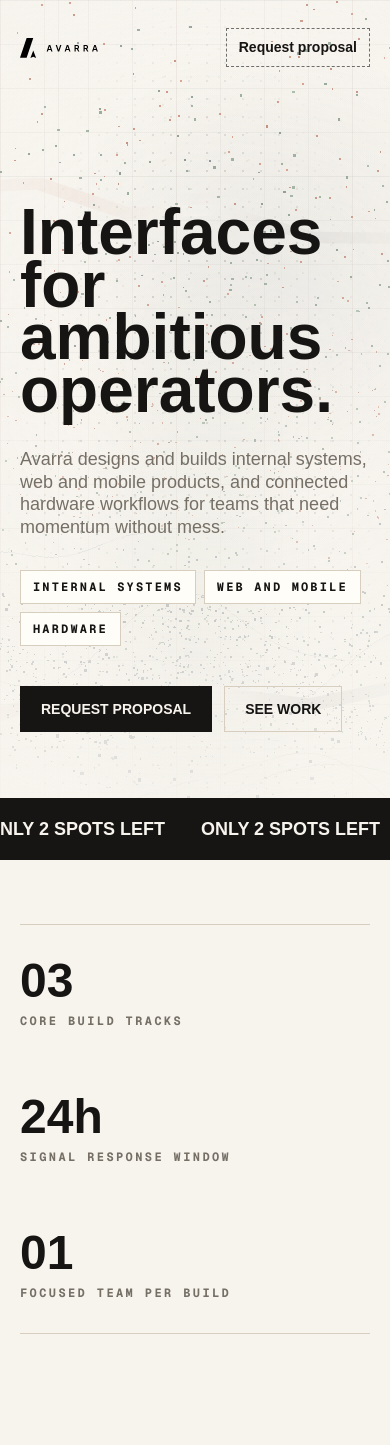
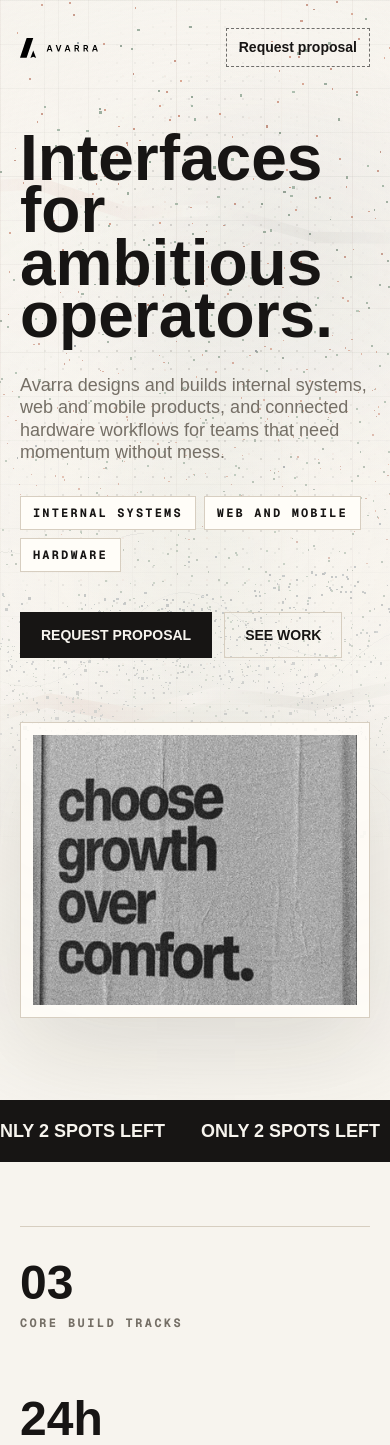
Before and after one commit to avarra/website, a Next.js app: page / in a window 390 px wide. Shown: the top 1445 px of the page. Built offline with nearby package versions, Linux system fonts and the light colour scheme.

Commit message:
Mobile fixes

```diff
--- a/src/app/page.tsx
+++ b/src/app/page.tsx
@@ -22,8 +22,8 @@ export default function Home() {
       <main>
         <section className="relative min-h-screen overflow-hidden px-5 pb-12 pt-28 sm:px-10 lg:px-16">
           <div className="absolute inset-0 bg-[radial-gradient(circle_at_58%_44%,rgba(255,253,248,0.01),rgba(247,244,238,0.1)_58%,rgba(247,244,238,0.34)_100%)]" />
-          <div className="relative z-10 mx-auto grid min-h-[calc(100vh-9rem)] max-w-7xl items-end gap-12 lg:grid-cols-[1.05fr_0.95fr]">
-            <div className="pb-20">
+          <div className="relative z-10 mx-auto grid min-h-[calc(100vh-9rem)] max-w-7xl items-end gap-6 lg:grid-cols-[1.05fr_0.95fr] lg:gap-12">
+            <div className="pb-10 lg:pb-20">
               <h1 className="mt-5 max-w-4xl text-[clamp(4rem,10vw,10.5rem)] font-black leading-[0.82] tracking-normal">
                 {content.home.hero.title}
               </h1>
@@ -56,7 +56,7 @@ export default function Home() {
               </div>
             </div>
 
-            <div className="mb-20 hidden border border-(--line) bg-(--paper-soft)/80 p-4 shadow-[0_30px_90px_rgba(23,21,20,0.12)] lg:block">
+            <div className="mb-24 border border-(--line) bg-(--paper-soft)/80 p-3 shadow-[0_30px_90px_rgba(23,21,20,0.12)] sm:p-4 lg:mb-20">
               <Image
                 src="/hero.png"
                 alt=""
```
